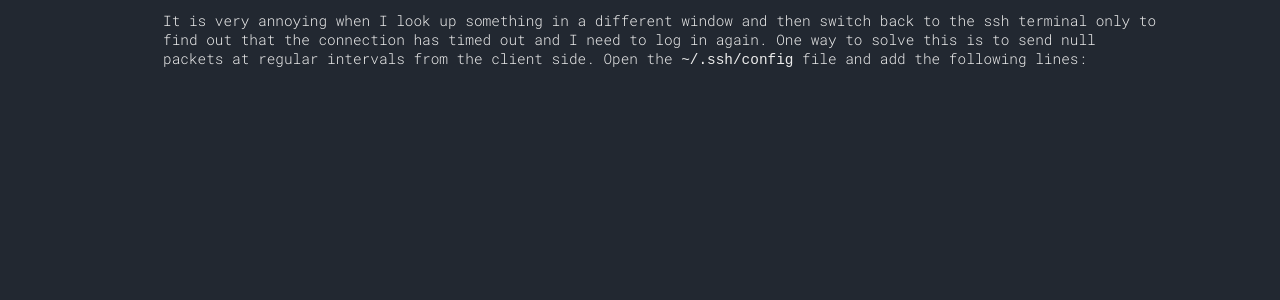
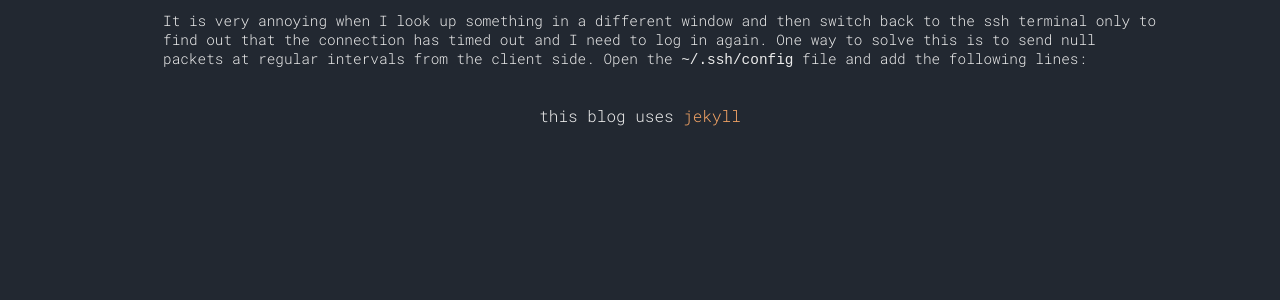
Before and after one commit to rusty-electron/rusty-electron.github.io, a Jekyll site: the page built from blog.html, in a window 1280 px wide. Shown: the part 1448-1748 px from the top of the page. Built offline with Jekyll 4.4.1, drawn with Linux system fonts in a browser that asks for light colours.

Commit message:
add favicon and small changes

```diff
--- a/_layouts/default.html
+++ b/_layouts/default.html
@@ -5,6 +5,7 @@
     <meta name="viewport" content="width=device-width, initial-scale=1.0">
     <title>{{ page.title }}</title>
     <link rel="stylesheet" href="/assets/css/styles.css">
+    <link rel="shortcut icon" type="image/png" href="/assets/images/icons8-raspberry-pi-zero-48.png"/>
   </head>
   <body>
     {% include navigation.html %}
--- a/blog.html
+++ b/blog.html
@@ -12,3 +12,5 @@
     </li>
   {% endfor %}
 </ul>
+
+<div class="right"> this blog uses <a class="noline" target="_blank" href="https://jekyllrb.com/">jekyll</a></div>
```
Also changed, not shown: contact.md (+1 -1 lines), assets/images/icons8-raspberry-pi-zero-48.png (added).
